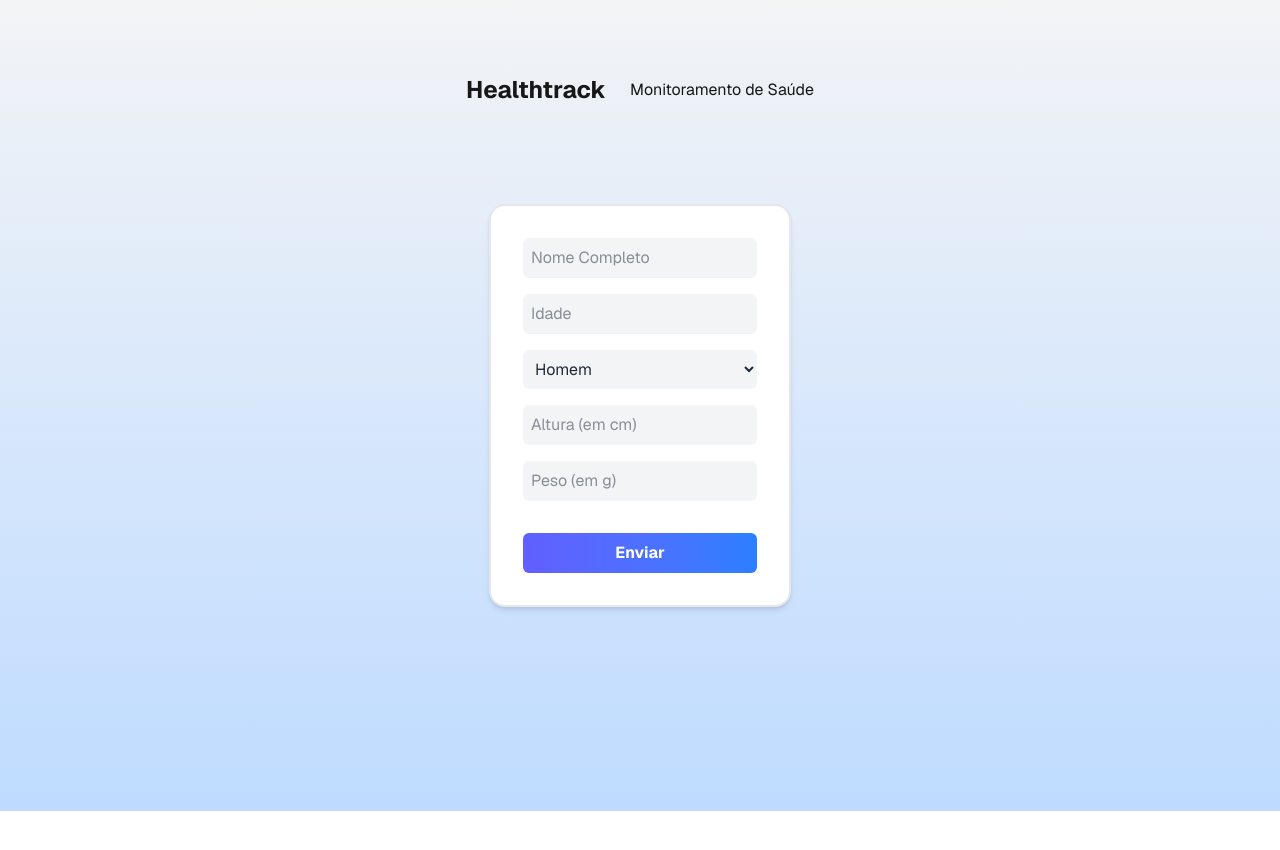
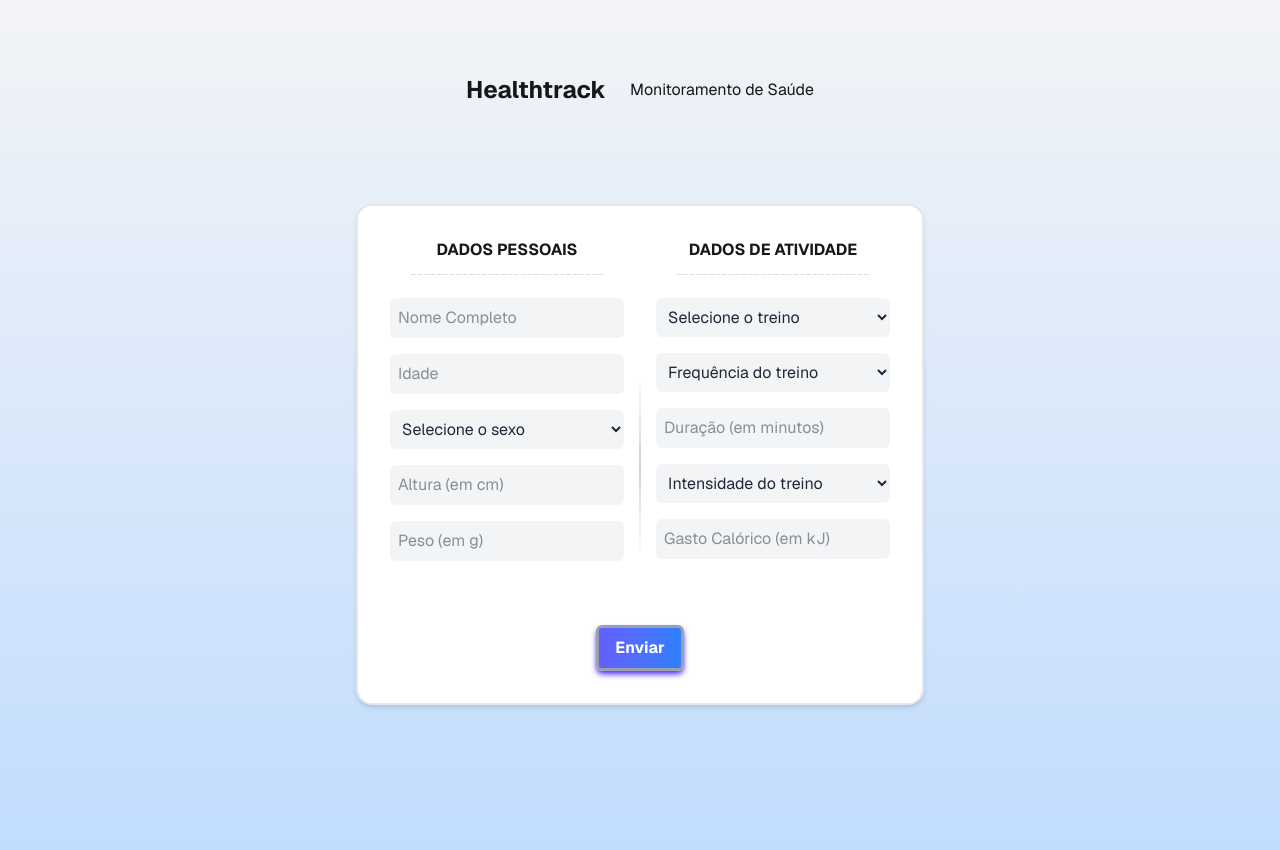
Before and after one commit to Hissachi/healthtrack, a Next.js app: page / in a window 1280 px wide. Shown: the top 850 px of the page. Before the commit the page ends 811 px from the top, so only its background shows below. Built offline with nearby package versions, Linux system fonts and the light colour scheme.

Commit message:
duplicação do formulario e melhoria visual

```diff
--- a/src/app/page.tsx
+++ b/src/app/page.tsx
@@ -1,5 +1,3 @@
-import Image from "next/image";
-
 export default function Home() {
   return (
     <div className="grid grid-rows-[20px_1fr_20px] items-center justify-items-center min-h-screen p-8 pb-20 gap-16 sm:p-20 font-[family-name:var(--font-geist-sans)] bg-gradient-to-b from-gray-100 to-blue-200">
@@ -11,23 +9,72 @@ export default function Home() {
           Monitoramento de Saúde
         </div>
       </header>
-      <main className="flex flex-col gap-[32px] row-start-2 items-center sm:items-start bg-white m-10 p-8 border-2 border-gray-200 rounded-2xl shadow-md">
-        <form className="flex flex-col">
+      <main className="grid grid-cols-2 gap-[32px] row-start-2 items-center sm:items-start bg-white m-10 p-8 border-2 border-gray-200 rounded-2xl shadow-md">
+        <div className="absolute inset-0 pb-6.5 flex items-center justify-center opacity-5 font-light">|</div>
+        <div className="absolute inset-0 flex items-center justify-center opacity-10 font-light z-0">|</div>
+        <div className="absolute inset-0 pt-6.5 flex items-center justify-center opacity-15 font-light z-0">|</div>
+        <div className="absolute inset-0 pt-13 flex items-center justify-center opacity-20 font-light z-0">|</div>
+        <div className="absolute inset-0 pt-19.5 flex items-center justify-center opacity-25 font-light z-0">|</div>
+        <div className="absolute inset-0 pt-26 flex items-center justify-center opacity-30 font-light z-0">|</div>
+        <div className="absolute inset-0 pt-32.5 flex items-center justify-center opacity-35 font-light z-0">|</div>
+        <div className="absolute inset-0 pt-39 flex items-center justify-center opacity-30 font-light z-0">|</div>
+        <div className="absolute inset-0 pt-45.5 flex items-center justify-center opacity-25 font-light z-0">|</div>
+        <div className="absolute inset-0 pt-52 flex items-center justify-center opacity-20 font-light z-0">|</div>
+        <div className="absolute inset-0 pt-58.5 flex items-center justify-center opacity-15 font-light z-0">|</div>
+        <div className="absolute inset-0 pt-65 flex items-center justify-center opacity-10 font-light z-0">|</div>
+        <div className="absolute inset-0 pt-71.5 flex items-center justify-center opacity-5 font-light z-0">|</div>
+        <form className="flex flex-col z-1">
+          <div className="flex justify-center font-bold">DADOS PESSOAIS</div>
+          <div className="flex justify-center pb-3 font-extralight transform opacity-20">------------------------------</div>
           <input placeholder="Nome Completo" className="bg-gray-100 text-gray-800 border-0 rounded-md p-2 mb-4 focus:bg-gray-200 focus:outline-none focus:ring-1 focus:ring-blue-500 transition ease-in-out duration-150" type="text"></input>
           <input placeholder="Idade" className="bg-gray-100 text-gray-800 border-0 rounded-md p-2 mb-4 focus:bg-gray-200 focus:outline-none focus:ring-1 focus:ring-blue-500 transition ease-in-out duration-150" type="number"></input>
           <select className="bg-gray-100 text-gray-800 border-0 rounded-md p-2 mb-4 focus:bg-gray-200 focus:outline-none focus:ring-1 focus:ring-blue-500 transition ease-in-out duration-150" id="sexo">
+            <option defaultValue=""disabled selected>Selecione o sexo</option>
             <option value="sexo-1">Homem</option>
             <option value="sexo-2">Mulher</option>
             <option value="sexo-3">Megazord</option>
-            <option value="sexo-5">Pagodeiro</option>
-            <option value="sexo-6">Helicóptero</option>
-            <option value="sexo-7">Taxista</option>
+            <option value="sexo-4">Pagodeiro</option>
+            <option value="sexo-5">Helicóptero</option>
+            <option value="sexo-6">Taxista</option>
           </select>
           <input placeholder="Altura (em cm)" className="bg-gray-100 text-gray-800 border-0 rounded-md p-2 mb-4 focus:bg-gray-200 focus:outline-none focus:ring-1 focus:ring-blue-500 transition ease-in-out duration-150" type="number"></input>
           <input placeholder="Peso (em g)" className="bg-gray-100 text-gray-800 border-0 rounded-md p-2 mb-4 focus:bg-gray-200 focus:outline-none focus:ring-1 focus:ring-blue-500 transition ease-in-out duration-150" type="number"></input>
-          <button className="bg-gradient-to-r from-indigo-500 to-blue-500 text-white font-bold py-2 px-4 rounded-md mt-4 hover:bg-indigo-600 hover:to-blue-600 transition ease-in-out duration-150" type="submit">Enviar</button>
         </form>
+        <form className="flex flex-col z-1">
+          <div className="flex justify-center font-bold">DADOS DE ATIVIDADE</div>
+          <div className="flex justify-center pb-3 font-extralight transform opacity-20">------------------------------</div>
+          <select className="bg-gray-100 text-gray-800 border-0 rounded-md p-2 mb-4 focus:bg-gray-200 focus:outline-none focus:ring-1 focus:ring-blue-500 transition ease-in-out duration-150" id="treino">
+            <option defaultValue=""disabled selected>Selecione o treino</option>
+            <option value="treino-1">HIIT</option>
+            <option value="treino-2">Musculação</option>
+            <option value="treino-3">Corrida</option>
+            <option value="treino-4">Zumba</option>
+            <option value="treino-5">Natação</option>
+            <option value="treino-6">Hidroginástica</option>
+          </select>
+          <select className="bg-gray-100 text-gray-800 border-0 rounded-md p-2 mb-4 focus:bg-gray-200 focus:outline-none focus:ring-1 focus:ring-blue-500 transition ease-in-out duration-150" id="frequencia">
+            <option defaultValue=""disabled selected>Frequência do treino</option>
+            <option value="frequencia-1">1 vez por semana</option>
+            <option value="frequencia-2">2-3 vezes por semana</option>
+            <option value="frequencia-3">4-5 vezes por semana</option>
+            <option value="frequencia-4">6-7 vezes por semana</option>
+          </select>
+          <input placeholder="Duração (em minutos)" className="bg-gray-100 text-gray-800 border-0 rounded-md p-2 mb-4 focus:bg-gray-200 focus:outline-none focus:ring-1 focus:ring-blue-500 transition ease-in-out duration-150" type="number"></input>
+          <select className="bg-gray-100 text-gray-800 border-0 rounded-md p-2 mb-4 focus:bg-gray-200 focus:outline-none focus:ring-1 focus:ring-blue-500 transition ease-in-out duration-150" id="intensidade">
+            <option defaultValue=""disabled selected>Intensidade do treino</option>
+            <option value="treino-1">Leve</option>
+            <option value="treino-2">Moderada</option>
+            <option value="treino-3">Forte</option>
+          </select>
+          <input placeholder="Gasto Calórico (em kJ)" className="bg-gray-100 text-gray-800 border-0 rounded-md p-2 mb-4 focus:bg-gray-200 focus:outline-none focus:ring-1 focus:ring-blue-500 transition ease-in-out duration-150" type="number"></input>
+        </form>
+        <div className="col-span-2 flex justify-center items-center">
+          <button className="border-3 border-gray-400 bg-gradient-to-r from-indigo-500 to-blue-500 text-white font-bold py-2 px-4 rounded-md mt-4 hover:bg-indigo-700 hover:to-blue-700 transition ease-in-out duration-500 cursor-pointer shadow-md shadow-indigo-600 hover:shadow-black" type="submit">
+            Enviar
+          </button>
+        </div>
       </main>
+
       <footer className="row-start-3 flex gap-[24px] flex-wrap items-center justify-center">
       </footer>
     </div>
```
